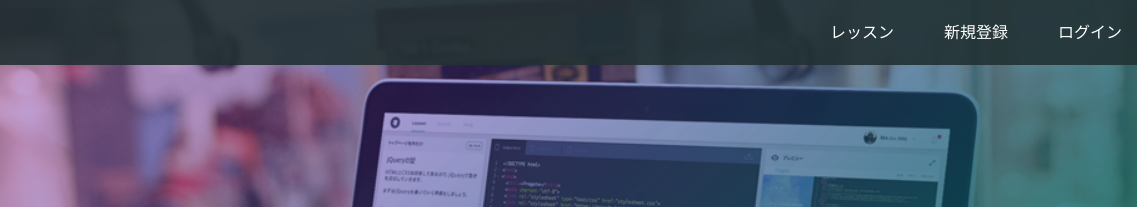
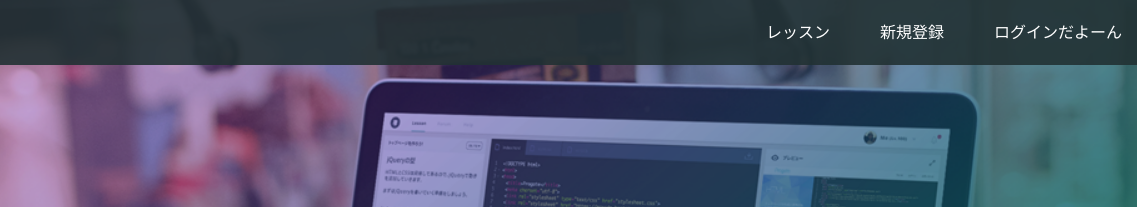
Before and after one commit to Ryosketball19/github.io, a plain HTML site: page index.html in a window 1280 px wide. Shown: the top 207 px of the page, 143-1280 px from the left. Drawn offline with Linux system fonts and the light colour scheme.

Commit message:
Update index.html

```diff
--- a/index.html
+++ b/index.html
@@ -17,7 +17,7 @@
       <div class="header-right">
         <a href="#">レッスン</a>
         <a href="#">新規登録</a>
-        <a href="#" class="login">ログイン</a>
+        <a href="#" class="login">ログインだよーん</a>
       </div>
     </div>
   </header>
```
